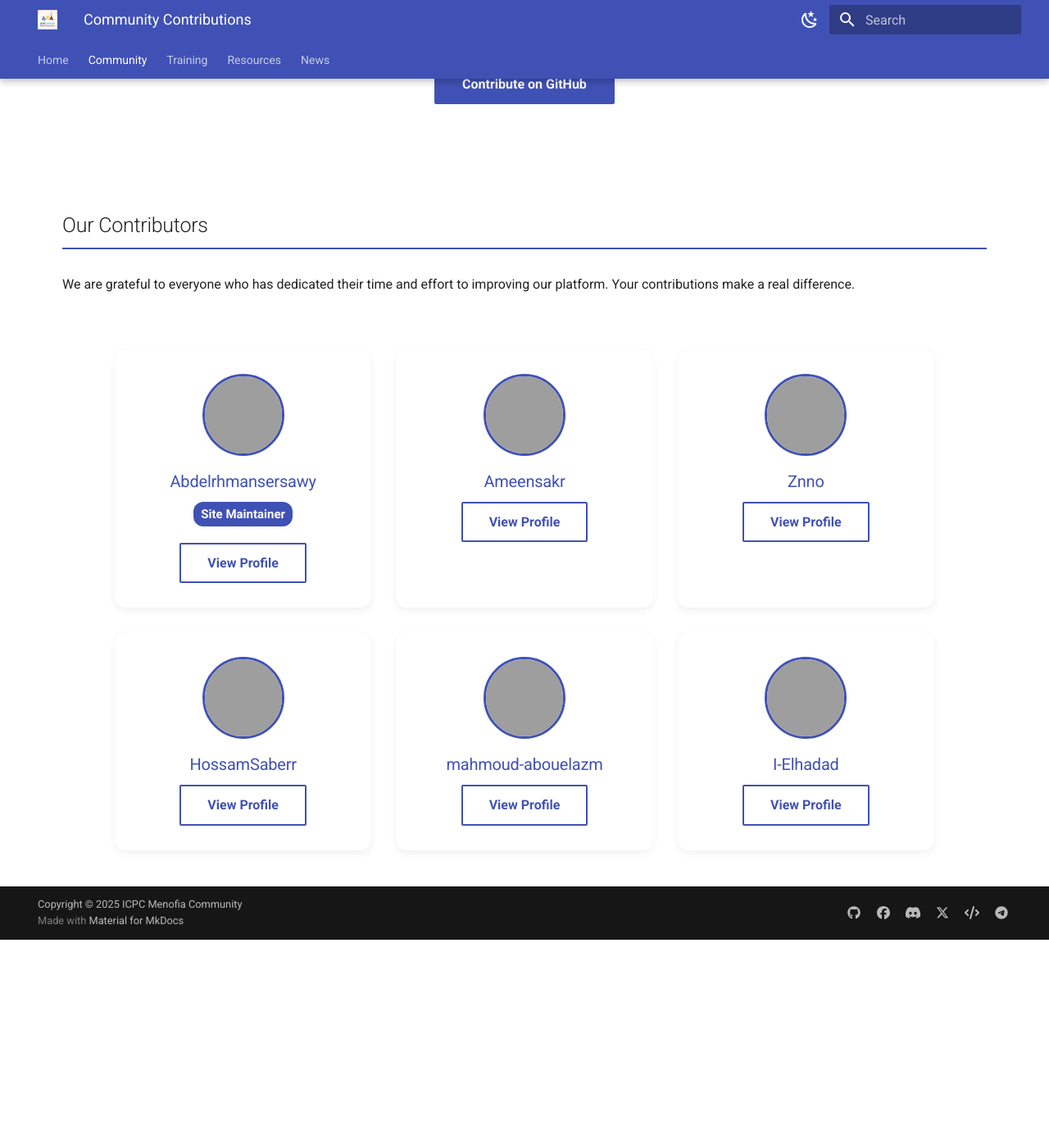
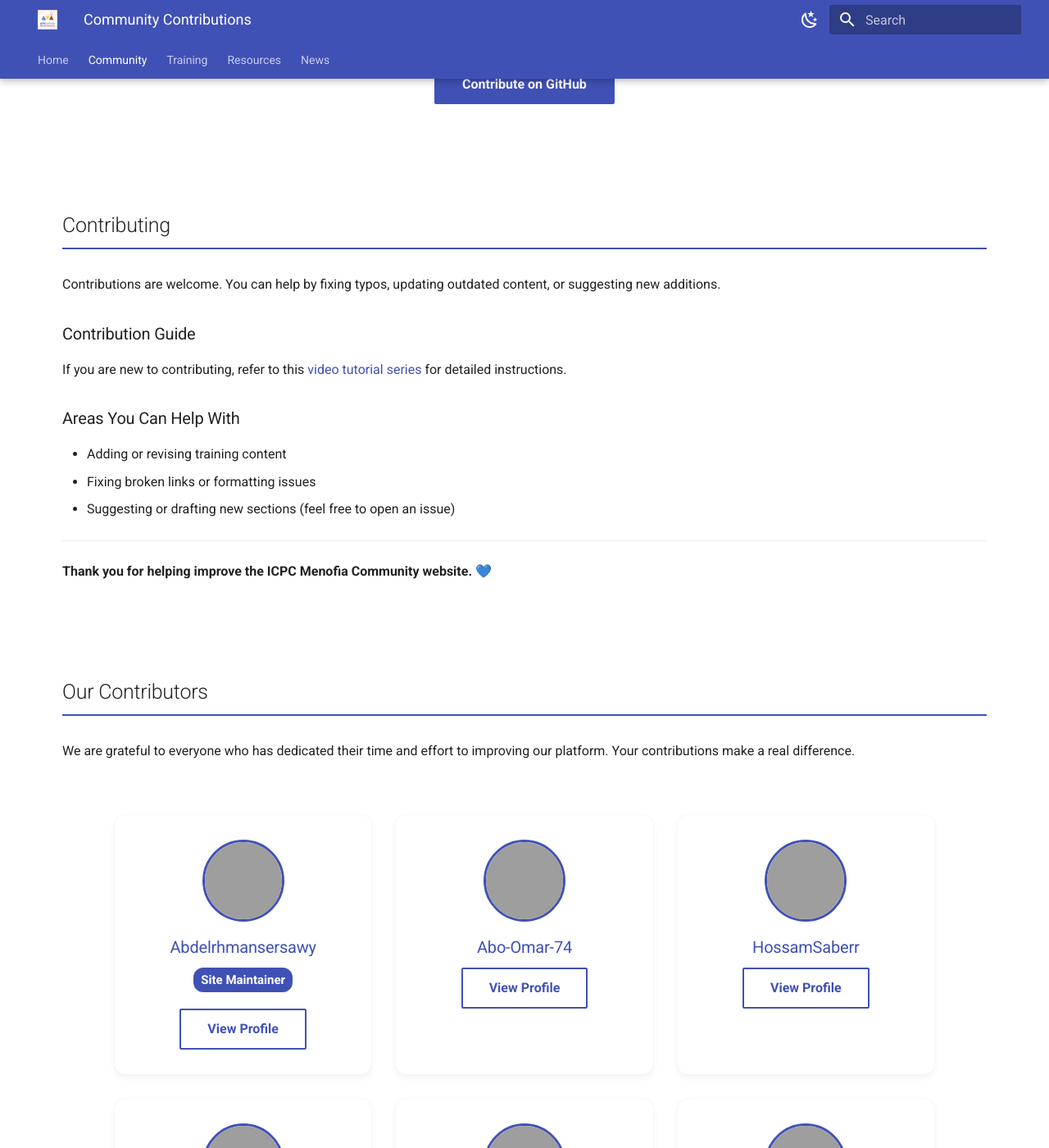
Before and after one commit to ICPC-Menofia/icpc-menofia.github.io, an MkDocs documentation site: the page built from docs/community/contributions.md, in a window 1280 px wide and 1400 px high, scrolled down 446 px. Shown: the whole window at 82% size. Built offline with MkDocs 1.6.1 and Material for MkDocs 9.7.7, drawn with Linux system fonts in a browser that asks for light colours; before the commit the page ends 1592 px from its top, so only the background shows below that; some of the changed text lies outside the part shown; grey boxes are pictures that could not be loaded.

Commit message:
docs: update latest-contributors in contributors section and add guide to new contributors

```diff
--- a/docs/community/contributions.md
+++ b/docs/community/contributions.md
@@ -13,6 +13,25 @@ hide:
 </div>
 
 <div class="level-section">
+<h2>Contributing</h2>
+<p>Contributions are welcome. You can help by fixing typos, updating outdated content, or suggesting new additions.</p>
+
+<h3>Contribution Guide</h3>
+<p>If you are new to contributing, refer to this <a href="https://youtube.com/playlist?list=PLAw15AnTPFl_CS8sljvkNdf6WDf0LwHlM" target="_blank">video tutorial series</a> for detailed instructions.</p>
+
+<h3>Areas You Can Help With</h3>
+<ul>
+  <li>Adding or revising training content</li>
+  <li>Fixing broken links or formatting issues</li>
+  <li>Suggesting or drafting new sections (feel free to open an issue)</li>
+</ul>
+
+<hr>
+
+<p><strong>Thank you for helping improve the ICPC Menofia Community website. 💙</strong></p>
+</div>
+
+<div class="level-section">
 <h2>Our Contributors</h2>
 <p>We are grateful to everyone who has dedicated their time and effort to improving our platform. Your contributions make a real difference.</p>
 </div>
@@ -25,9 +44,29 @@ hide:
     <a href="https://github.com/Abdelrhmansersawy" target="_blank" class="md-button">View Profile</a>
   </div>
   <div class="card contributor-card">
-    <img src="https://github.com/Ameensakr.png" alt="Ameensakr's avatar" class="contributor-avatar">
-    <h3>Ameensakr</h3>
-    <a href="https://github.com/Ameensakr" target="_blank" class="md-button">View Profile</a>
+    <img src="https://github.com/Abo-Omar-74.png" alt="Abo-Omar-74's avatar" class="contributor-avatar">
+    <h3>Abo-Omar-74</h3>
+    <a href="https://github.com/Abo-Omar-74" target="_blank" class="md-button">View Profile</a>
+  </div>
+  <div class="card contributor-card">
+    <img src="https://github.com/HossamSaberr.png" alt="HossamSaberr's avatar" class="contributor-avatar">
+    <h3>HossamSaberr</h3>
+    <a href="https://github.com/HossamSaberr" target="_blank" class="md-button">View Profile</a>
+  </div>
+  <div class="card contributor-card">
+    <img src="https://github.com/with-wageeh.png" alt="with-wageeh's avatar" class="contributor-avatar">
+    <h3>with-wageeh</h3>
+    <a href="https://github.com/with-wageeh" target="_blank" class="md-button">View Profile</a>
+  </div>
+  <div class="card contributor-card">
+    <img src="https://github.com/I-Elhadad.png" alt="I-Elhadad's avatar" class="contributor-avatar">
+    <h3>I-Elhadad</h3>
+    <a href="https://github.com/I-Elhadad" target="_blank" class="md-button">View Profile</a>
+  </div>
+  <div class="card contributor-card">
+    <img src="https://github.com/mahmoud-abouelazm.png" alt="mahmoud-abouelazm's avatar" class="contributor-avatar">
+    <h3>mahmoud-abouelazm</h3>
+    <a href="https://github.com/mahmoud-abouelazm" target="_blank" class="md-button">View Profile</a>
   </div>
   <div class="card contributor-card">
     <img src="https://github.com/Znno.png" alt="Znno's avatar" class="contributor-avatar">
@@ -35,18 +74,8 @@ hide:
     <a href="https://github.com/Znno" target="_blank" class="md-button">View Profile</a>
   </div>
   <div class="card contributor-card">
-    <img src="https://github.com/HossamSaberr.png" alt="HossamSaberr's avatar" class="contributor-avatar">
-    <h3>HossamSaberr</h3>
-    <a href="https://github.com/HossamSaberr" target="_blank" class="md-button">View Profile</a>
-  </div>
-  <div class="card contributor-card">
-    <img src="https://github.com/mahmoud-abouelazm.png" alt="mahmoud-abouelazm's avatar" class="contributor-avatar">
-    <h3>mahmoud-abouelazm</h3>
-    <a href="https://github.com/mahmoud-abouelazm" target="_blank" class="md-button">View Profile</a>
-  </div>
-  <div class="card contributor-card">
-    <img src="https://github.com/I-Elhadad.png" alt="I-Elhadad's avatar" class="contributor-avatar">
-    <h3>I-Elhadad</h3>
-    <a href="https://github.com/I-Elhadad" target="_blank" class="md-button">View Profile</a>
+    <img src="https://github.com/Ameensakr.png" alt="Ameensakr's avatar" class="contributor-avatar">
+    <h3>Ameen-sakr</h3>
+    <a href="https://github.com/Ameensakr" target="_blank" class="md-button">View Profile</a>
   </div>
 </div>
```
